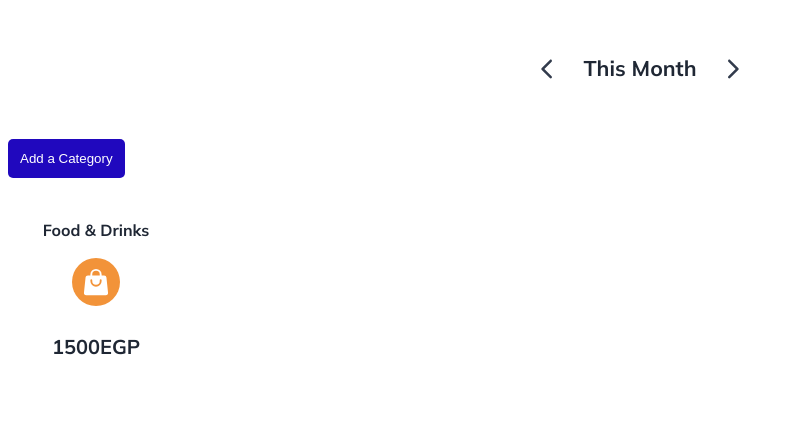
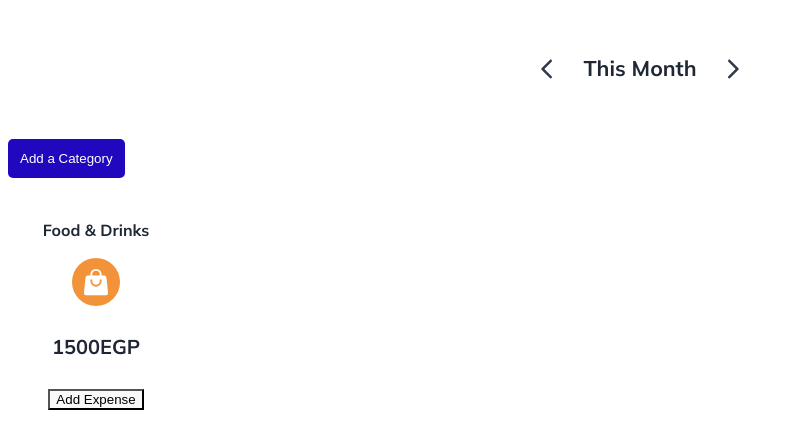
Before and after one commit to metalFrenzy/expenses-web, a React (Vite) app: page / in a window 1280 px wide. Both pictures are taken after a click on the button "Add a Category". Shown: the top 448 px of the page, without its empty margins (0-794 px from the left). Built offline with nearby package versions, Linux system fonts and the light colour scheme.

Commit message:
playing with use states

```diff
--- a/src/components/expense-category/expense-category.tsx
+++ b/src/components/expense-category/expense-category.tsx
@@ -1,5 +1,6 @@
 import './expense-categor.scss';
 import shoppingCartIcon from "../../assets/shopping-cart.svg";
+import { useState } from 'react';
 
 
 type Props = {
@@ -11,12 +12,17 @@ type Props = {
   };
 
 function ExpenseCategory({ category }: Props) {
+  const [title, setTitle] = useState(category.name);
+  const clickHandler = () =>{
+    setTitle('New Title');
+  }
     return <div className='expense-category'>
-        <h3>{category.name}</h3>
+        <h3>{title}</h3>
          <div className='img-container'>
             <img src={shoppingCartIcon} alt="Shopping Cart Icon" />
          </div>
         <h4>{category.amount}</h4>
+        <button onClick={clickHandler}>Add Expense</button>
     </div>
 }
 
```
